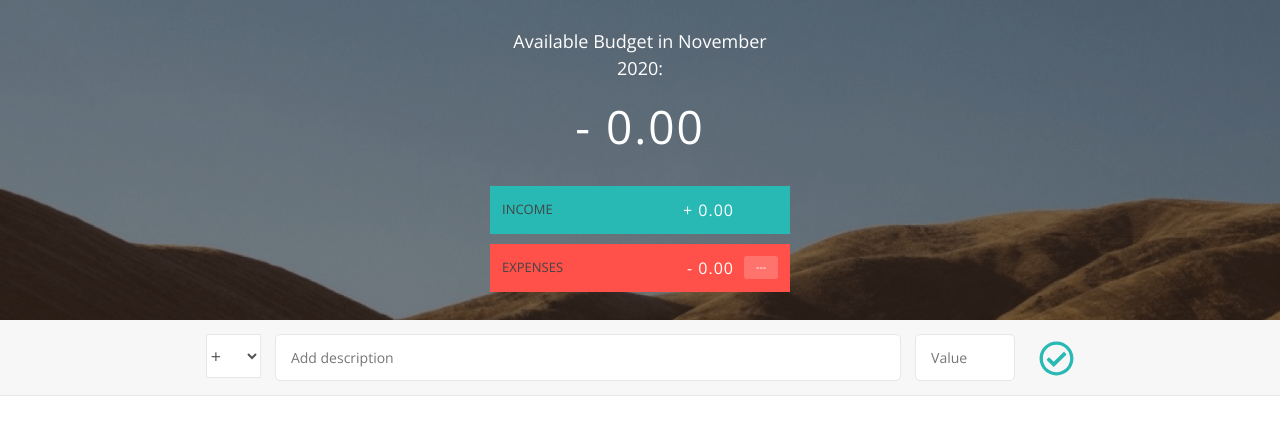
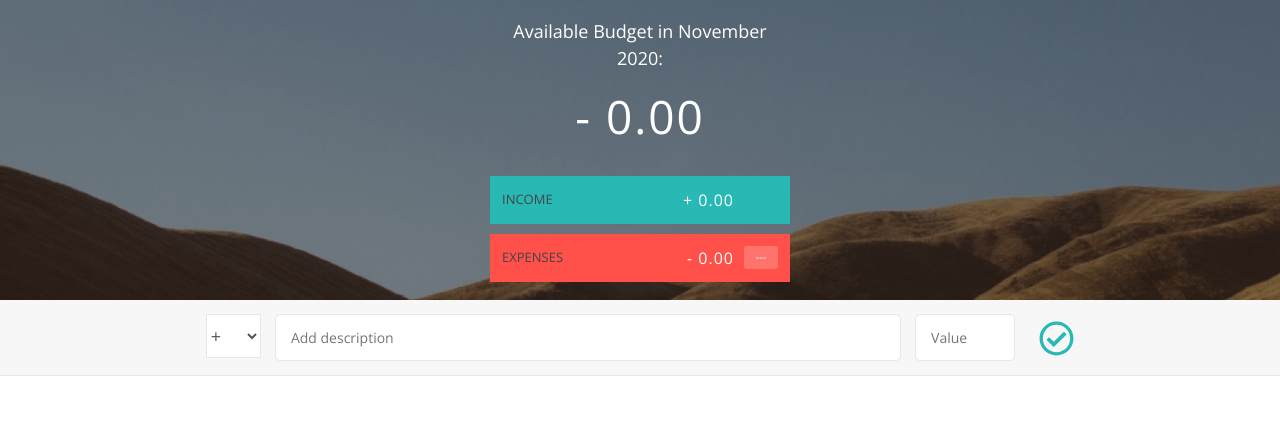
Before and after one commit to a-4-k/BudgetApp, a plain HTML site: page index.html in a window 1280 px wide. Shown: the top 433 px of the page. Drawn offline with nearby package versions, Linux system fonts and the light colour scheme.

Commit message:
Update style.css

```diff
--- a/style.css
+++ b/style.css
@@ -32,7 +32,7 @@ body {
 **********************************************/
 
 .top {
-    height: 40vh;
+    height:300px;
     background-image: linear-gradient(rgba(0, 0, 0, 0.35), rgba(0, 0, 0, 0.35)), url(back.png);
     background-size: cover;
     background-position: center;
```
